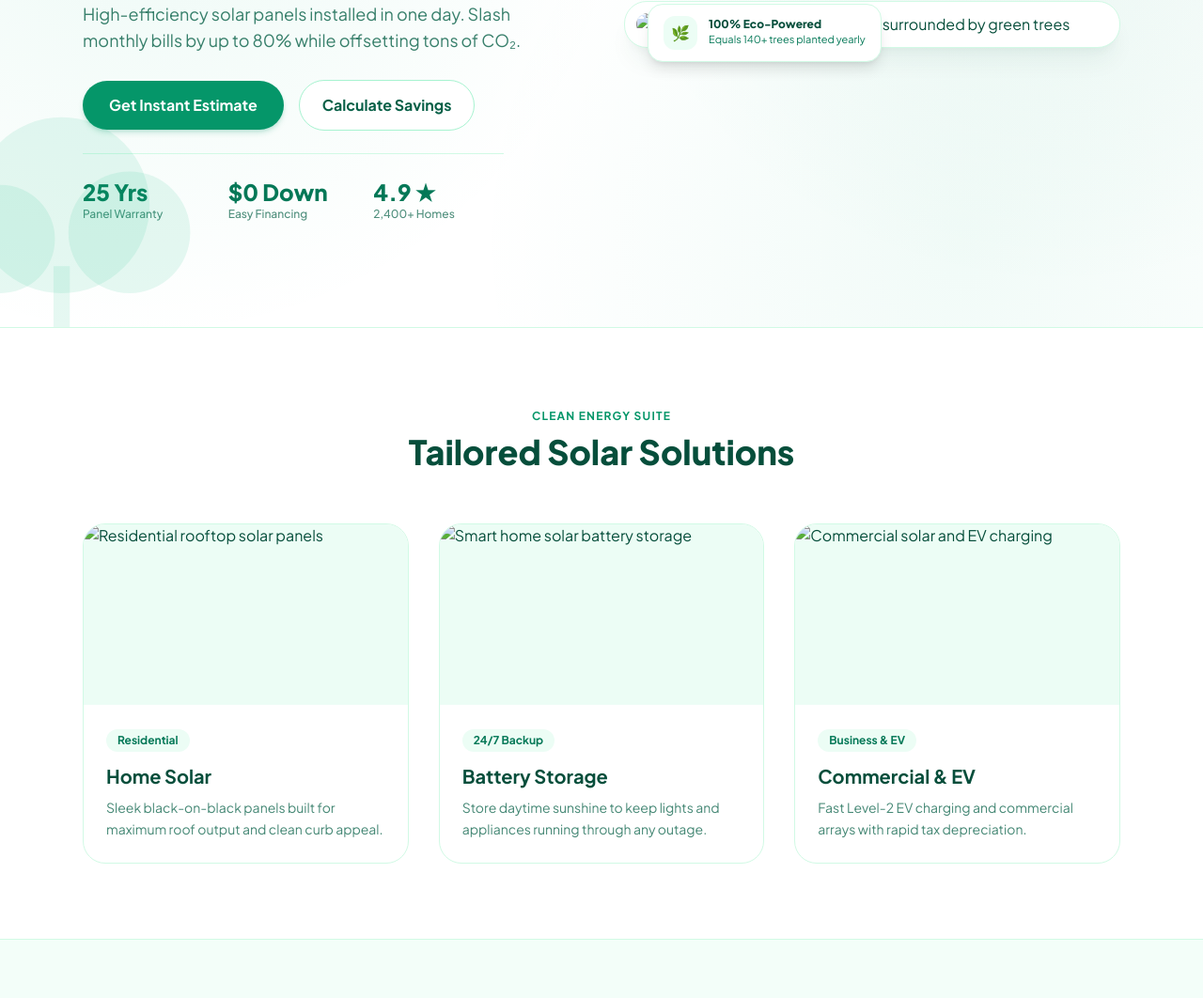
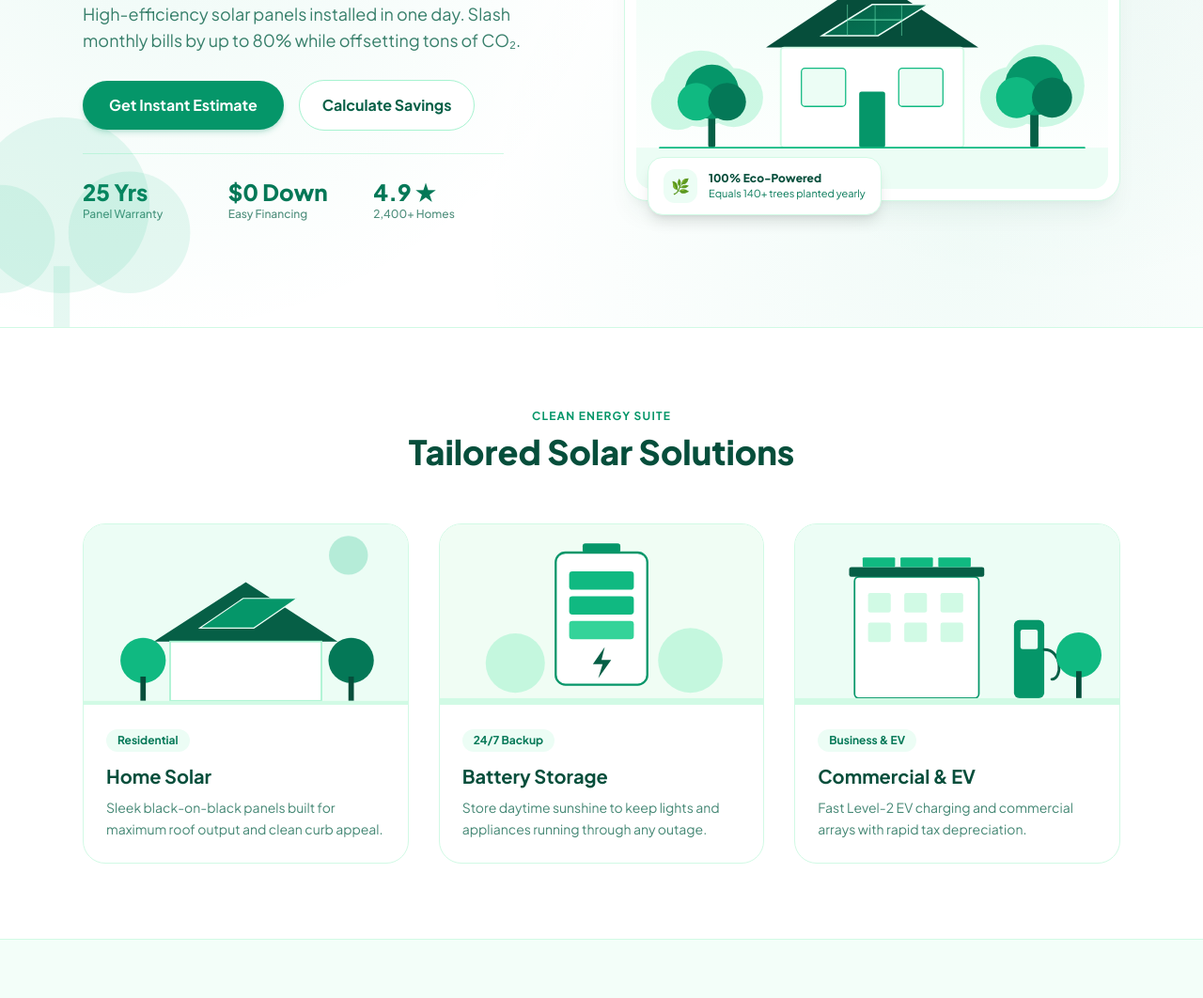
Before and after one commit to Aneel2711/suncore-solar, a plain HTML site: page index.html in a window 1280 px wide. Shown: the part 338-1400 px from the top of the page at 94% size. Drawn offline with nearby package versions, Linux system fonts and the light colour scheme.

Commit message:
Update image paths in index.html

```diff
--- a/index.html
+++ b/index.html
@@ -142,7 +142,7 @@
 
       <div class="lg:col-span-6">
         <div class="relative bg-white p-3 rounded-3xl border border-forest-100 shadow-xl shadow-forest-900/5">
-          <img src="./images/hero-solar.svg" alt="Modern eco-friendly solar home surrounded by green trees" class="w-full h-auto rounded-2xl object-cover" />
+          <img src="./hero-solar.svg" alt="Modern eco-friendly solar home surrounded by green trees" class="w-full h-auto rounded-2xl object-cover" />
           <div class="absolute -bottom-4 left-6 bg-white border border-forest-100 shadow-lg rounded-2xl px-4 py-3 flex items-center gap-3">
             <div class="w-9 h-9 rounded-xl bg-forest-50 text-forest-600 flex items-center justify-center font-bold">🌿</div>
             <div>
@@ -167,7 +167,7 @@
         <!-- Card 1 -->
         <div class="group bg-white border border-forest-100 rounded-3xl overflow-hidden hover:border-forest-300 hover:shadow-xl hover:shadow-forest-900/5 transition">
           <div class="h-48 overflow-hidden bg-forest-50">
-            <img src="./images/home-solar.svg" alt="Residential rooftop solar panels" class="w-full h-full object-cover group-hover:scale-105 transition duration-500" />
+            <img src="./home-solar.svg" alt="Residential rooftop solar panels" class="w-full h-full object-cover group-hover:scale-105 transition duration-500" />
           </div>
           <div class="p-6">
             <span class="inline-block text-xs font-bold text-forest-700 bg-forest-50 px-3 py-1 rounded-full mb-3">Residential</span>
@@ -179,7 +179,7 @@
         <!-- Card 2 -->
         <div class="group bg-white border border-forest-100 rounded-3xl overflow-hidden hover:border-forest-300 hover:shadow-xl hover:shadow-forest-900/5 transition">
           <div class="h-48 overflow-hidden bg-forest-50">
-            <img src="./images/battery-storage.svg" alt="Smart home solar battery storage" class="w-full h-full object-cover group-hover:scale-105 transition duration-500" />
+            <img src="./battery-storage.svg" alt="Smart home solar battery storage" class="w-full h-full object-cover group-hover:scale-105 transition duration-500" />
           </div>
           <div class="p-6">
             <span class="inline-block text-xs font-bold text-forest-700 bg-forest-50 px-3 py-1 rounded-full mb-3">24/7 Backup</span>
@@ -191,7 +191,7 @@
         <!-- Card 3 -->
         <div class="group bg-white border border-forest-100 rounded-3xl overflow-hidden hover:border-forest-300 hover:shadow-xl hover:shadow-forest-900/5 transition">
           <div class="h-48 overflow-hidden bg-forest-50">
-            <img src="./images/commercial-ev.svg" alt="Commercial solar and EV charging" class="w-full h-full object-cover group-hover:scale-105 transition duration-500" />
+            <img src="./commercial-ev.svg" alt="Commercial solar and EV charging" class="w-full h-full object-cover group-hover:scale-105 transition duration-500" />
           </div>
           <div class="p-6">
             <span class="inline-block text-xs font-bold text-forest-700 bg-forest-50 px-3 py-1 rounded-full mb-3">Business & EV</span>
```
